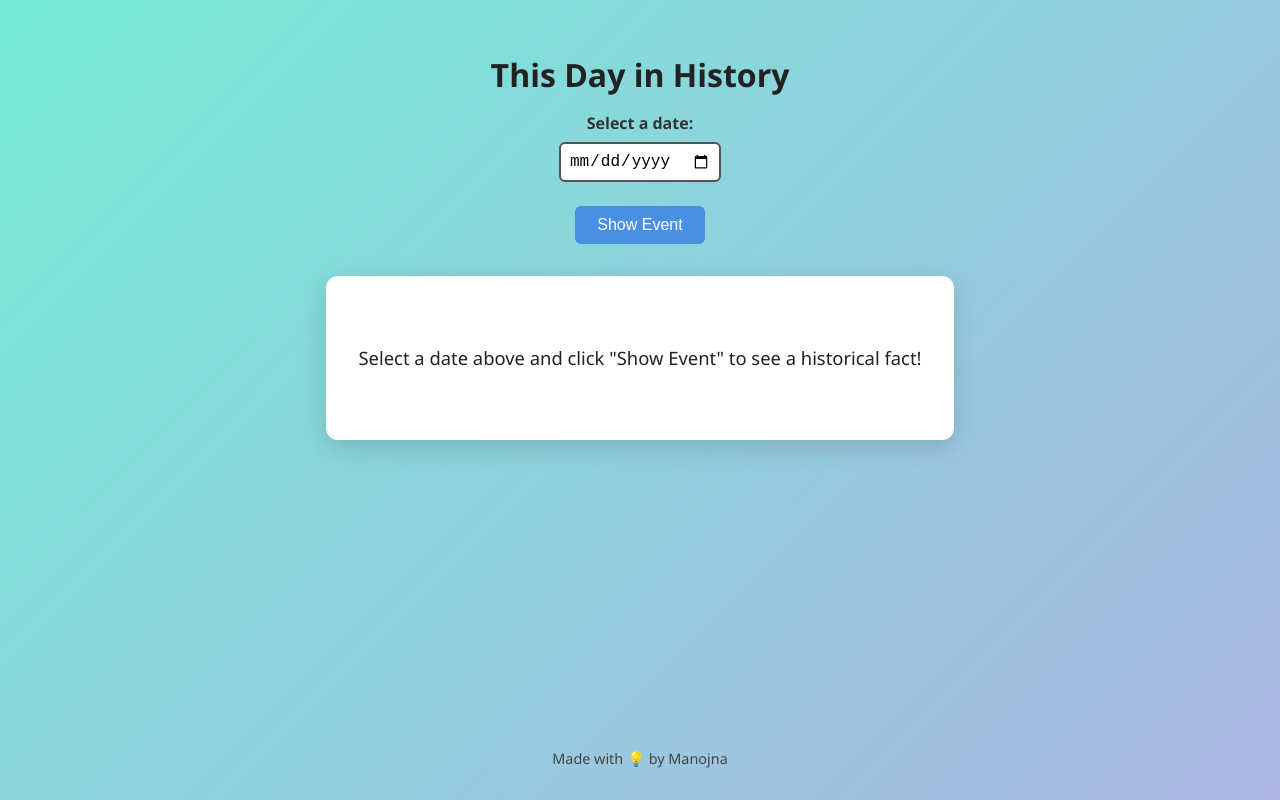
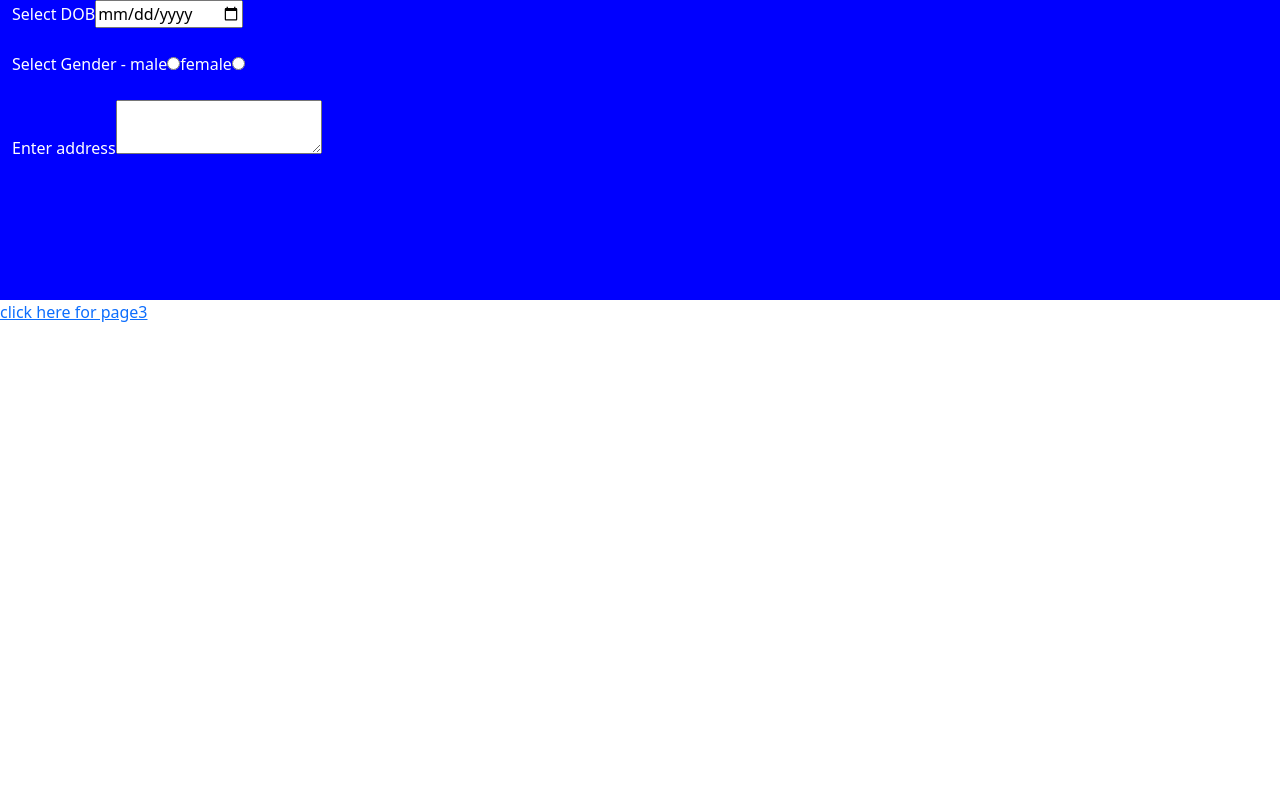
Before and after one commit to manojnapithani/Creating-Website, a plain HTML site: page index.html in a window 1280 px wide. Drawn offline with nearby package versions, Linux system fonts and the light colour scheme.

Commit message:
Add files via upload

```diff
--- a/index.html
+++ b/index.html
@@ -1,127 +1,27 @@
-<!DOCTYPE html>
-<html lang="en">
+
+<html>
 <head>
-  <meta charset="UTF-8" />
-  <meta name="viewport" content="width=device-width, initial-scale=1" />
-  <title>This Day in History</title>
-  <style>
-    body {
-      font-family: 'Segoe UI', Tahoma, Geneva, Verdana, sans-serif;
-      background: linear-gradient(135deg, #74ebd5 0%, #ACB6E5 100%);
-      color: #333;
-      margin: 0;
-      min-height: 100vh;
-      display: flex;
-      flex-direction: column;
-      align-items: center;
-      padding: 2rem;
-      box-sizing: border-box;
-    }
-    h1 {
-      margin-bottom: 1rem;
-      font-weight: 700;
-      color: #222;
-    }
-    label {
-      font-weight: 600;
-      margin-bottom: 0.5rem;
-      display: block;
-    }
-    input[type="date"] {
-      padding: 0.5rem;
-      font-size: 1rem;
-      border-radius: 6px;
-      border: 2px solid #555;
-      margin-bottom: 1.5rem;
-      outline-offset: 2px;
-      outline-color: #74ebd5;
-    }
-    button {
-      background-color: #4a90e2;
-      color: white;
-      border: none;
-      padding: 0.6rem 1.4rem;
-      font-size: 1rem;
-      border-radius: 6px;
-      cursor: pointer;
-      transition: background-color 0.3s ease;
-      margin-bottom: 2rem;
-    }
-    button:hover {
-      background-color: #357ABD;
-    }
-    .event-box {
-      max-width: 600px;
-      background: white;
-      border-radius: 12px;
-      box-shadow: 0 8px 24px rgba(0,0,0,0.15);
-      padding: 2rem;
-      font-size: 1.15rem;
-      line-height: 1.6;
-      color: #222;
-      text-align: center;
-      min-height: 100px;
-      display: flex;
-      align-items: center;
-      justify-content: center;
-    }
-    footer {
-      margin-top: auto;
-      font-size: 0.9rem;
-      color: #444;
-    }
-  </style>
+	<title>Myproject</title>
+
+  <meta charset="utf-8">
+  <meta name="viewport" content="width=device-width, initial-scale=1">
+  <link href="https://cdn.jsdelivr.net/npm/bootstrap@5.3.3/dist/css/bootstrap.min.css" rel="stylesheet">
 </head>
 <body>
-  <h1>This Day in History</h1>
 
-  <label for="datePicker">Select a date:</label>
-  <input type="date" id="datePicker" />
-  <button id="showEventBtn">Show Event</button>
+   <div class="container-fluid" style="height: 300px;background: blue;color: white">
 
-  <div class="event-box" id="eventBox">
-    Select a date above and click "Show Event" to see a historical fact!
-  </div>
 
-  <footer>
-    Made with 💡 by Manojna
-  </footer>
+     <span>Select DOB</span><input type="date" name=""><br/><br/>
 
-  <script>
-    // Predefined events (month-day as key)
-    const historyEvents = {
-      "01-01": "45 BC – The Julian calendar takes effect for the first time.",
-      "02-14": "1929 – The Saint Valentine's Day Massacre in Chicago marks a turning point in gang warfare.",
-      "03-15": "44 BC – Julius Caesar is assassinated on the Ides of March.",
-      "04-12": "1861 – The American Civil War begins with the attack on Fort Sumter.",
-      "05-20": "1927 – Charles Lindbergh completes the first solo nonstop transatlantic flight.",
-      "06-06": "1944 – D-Day: Allied forces land on the beaches of Normandy during WWII.",
-      "07-20": "1969 – Apollo 11 astronauts land on the Moon.",
-      "08-15": "1947 – India gains independence from British rule.",
-      "09-02": "1945 – WWII officially ends with Japan's surrender.",
-      "10-31": "1517 – Martin Luther nails his 95 Theses to the church door, sparking the Protestant Reformation.",
-      "11-09": "1989 – The Berlin Wall falls, marking the nearing end of the Cold War.",
-      "12-25": "800 – Charlemagne is crowned Emperor of the Romans by Pope Leo III."
-    };
+     <span>Select Gender - </span>male<input type="radio" name="gender">female<input type="radio" name="gender"><br/><br/>
 
-    const datePicker = document.getElementById('datePicker');
-    const showEventBtn = document.getElementById('showEventBtn');
-    const eventBox = document.getElementById('eventBox');
+    <span>Enter address</span><textarea></textarea>
 
-    showEventBtn.addEventListener('click', () => {
-      const selectedDate = datePicker.value;
-      if (!selectedDate) {
-        eventBox.textContent = "Please select a valid date!";
-        return;
-      }
-      // Extract month and day in MM-DD format
-      const monthDay = selectedDate.slice(5);
-      if (historyEvents[monthDay]) {
-        eventBox.textContent = historyEvents[monthDay];
-      } else {
-        eventBox.textContent = "Sorry, no historical event recorded for this date.";
-      }
-    });
-  </script>
+   </div>
+
+
+<a href="page3.html">click here for page3</a>
+
 </body>
 </html>
```
